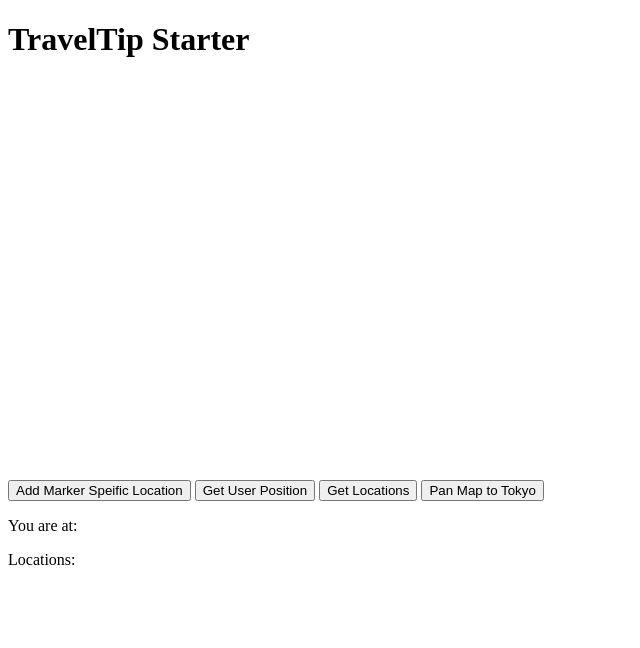
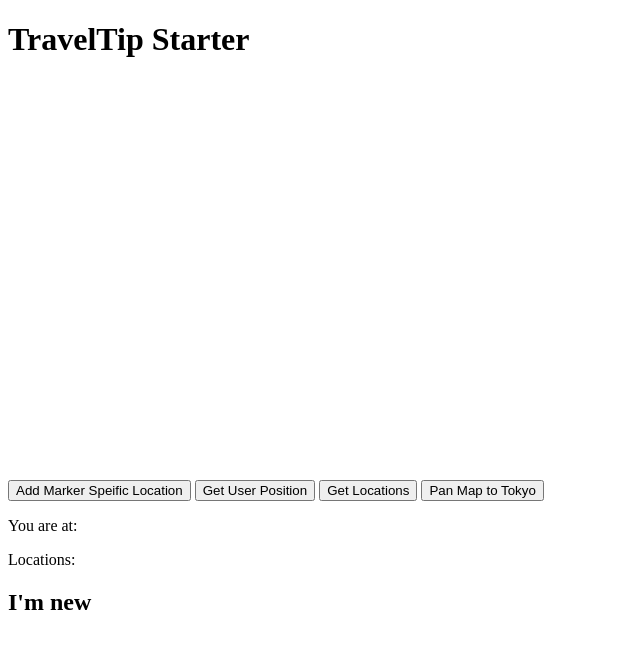
Before and after one commit to KerenSiebner/travel-tip-proj, a plain HTML site: page index.html in a window 1280 px wide. Shown: the whole page, without its empty margins (0-640 px from the left). Drawn offline with Linux system fonts and the light colour scheme.

Commit message:
Update index.html

```diff
--- a/index.html
+++ b/index.html
@@ -17,6 +17,7 @@
     <p>Locations:
         <pre class="locs"></pre>
     </p>
+    <h2>I'm new</h2>
 
 
     <script type="module" src="js/main.js"></script>
```
